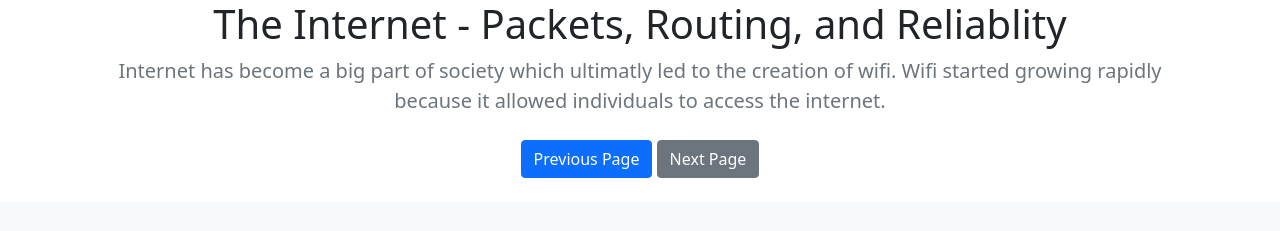
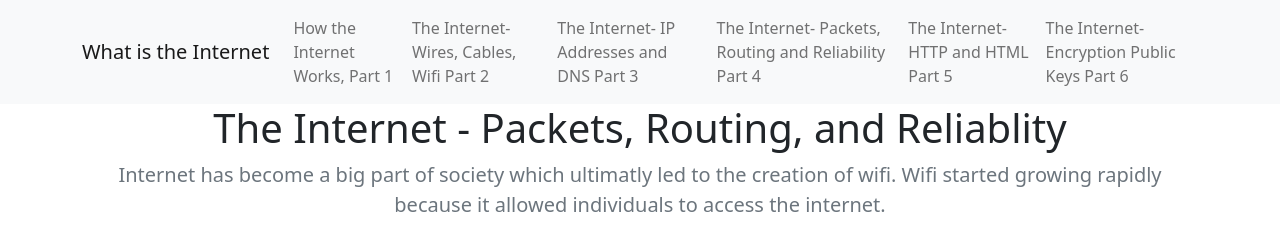
Before and after one commit to saivishalc1/HowTheInternetWorks-1, a plain HTML site: page part4.html in a window 1280 px wide. Shown: the top 231 px of the page. Drawn offline with nearby package versions, Linux system fonts and the light colour scheme.

Commit message:
Update part4.html
Added the Taskbar

```diff
--- a/part4.html
+++ b/part4.html
@@ -8,6 +8,37 @@
     <title>How the Internet Works</title>
 </head>
 <body>
+
+  <nav class="navbar navbar-expand-lg navbar-light bg-light">
+    <div class="container">
+        <a class="navbar-brand" href="#">
+
+            What is the Internet
+        </a>
+        <button class="navbar-toggler" type="button" data-bs-toggle="collapse" data-bs-target="#navbarSupportedContent" aria-controls="navbarSupportedContent" aria-expanded="false" aria-label="Toggle navigation">
+            <span class="navbar-toggler-icon"></span>
+        </button>
+        <div class="collapse navbar-collapse" id="navbarSupportedContent">
+            <ul class="navbar-nav me-auto ">
+                <li class="nav-item">
+                    <a class="nav-link" href="part1.html">How the Internet Works, Part 1</a>
+                </li>
+                <li class="nav-item">
+                    <a class="nav-link" href="part2.html">The Internet- Wires, Cables, Wifi Part 2 </a>
+                </li>
+                <li class="nav-item">
+                    <a class="nav-link" href="part3.html">The Internet- IP Addresses and DNS Part 3</a>
+                <li class="nav-item">
+                    <a class="nav-link" href="part4.html">The Internet- Packets, Routing and Reliability Part 4</a>
+                <li class="nav-item">
+                    <a class="nav-link" href="part5.html">The Internet- HTTP and HTML Part 5 </a>
+                <li class="nav-item">
+                    <a class="nav-link" href="part6.html">The Internet- Encryption Public Keys Part 6</a>
+                </li>
+            </ul>
+        </div>
+    </div>
+</nav>
 
 
 <main role="main">
```
